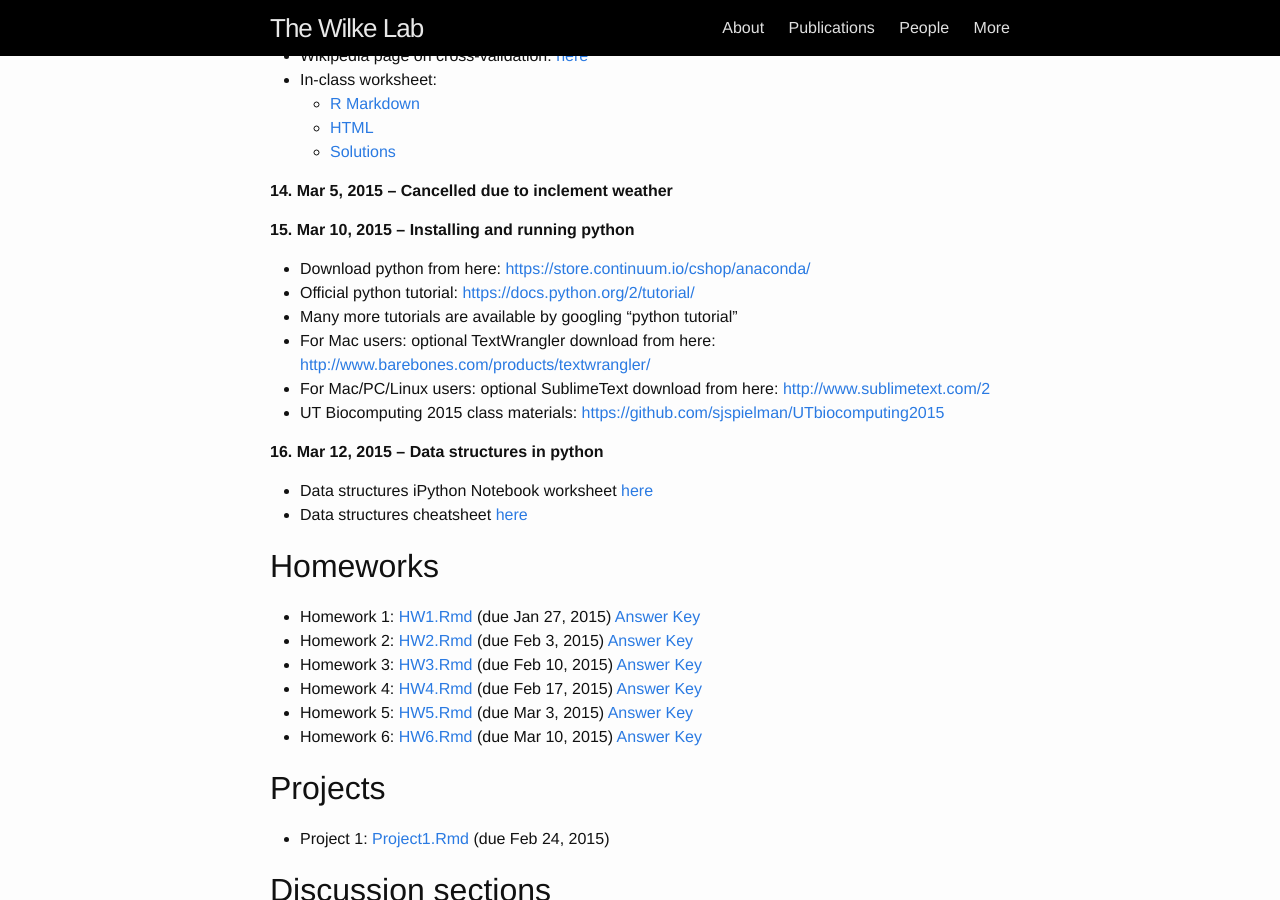
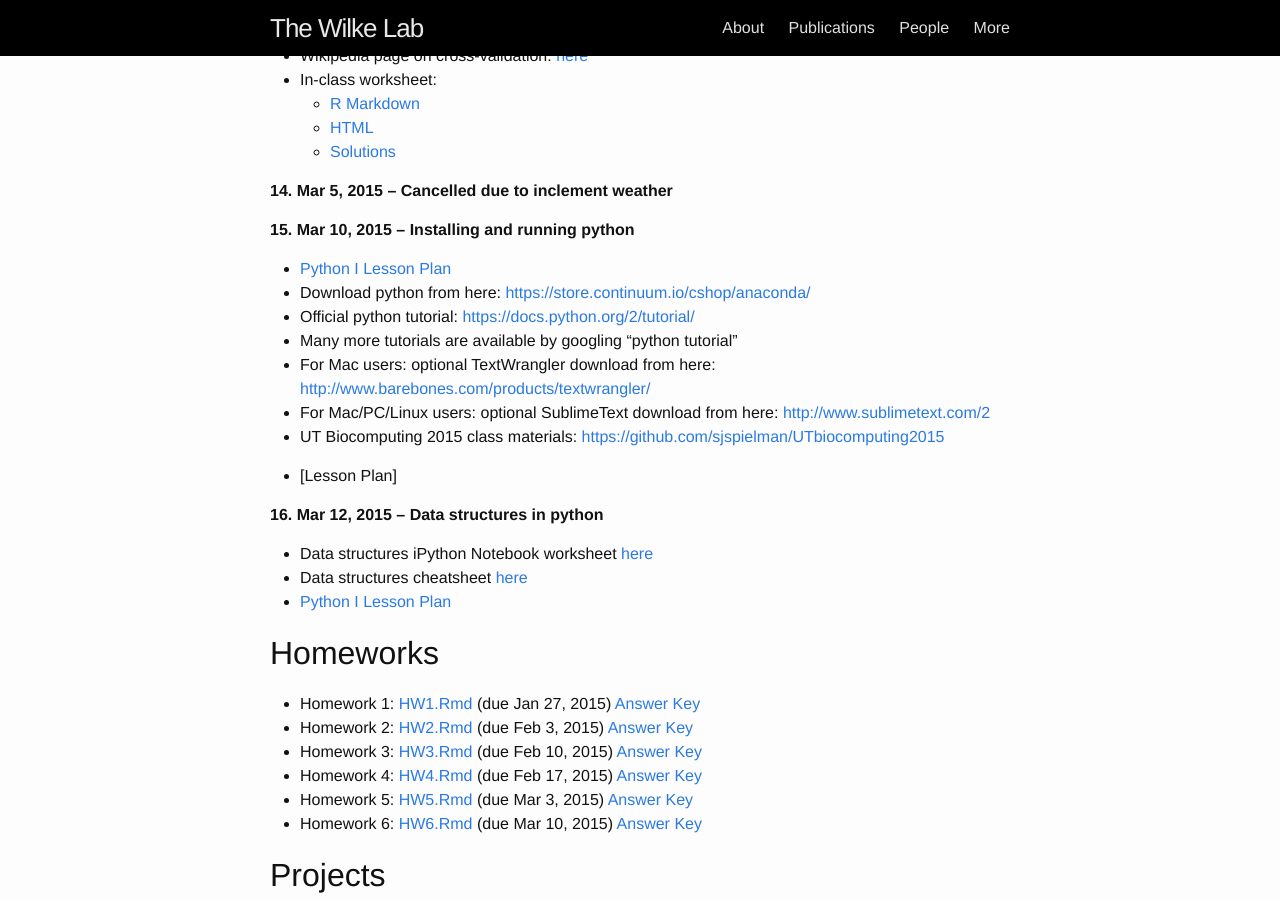
Before and after one commit to wilkelab/wilkelab.github.io.archive_sep_2020, a Jekyll site: the page built from classes/SDS348_spring_2015.md, in a window 1280 px wide and 900 px high, scrolled down 2856 px. Built offline with Jekyll 4.4.1, drawn with Linux system fonts in a browser that asks for light colours.

Commit message:
link to python1 lesson

```diff
--- a/classes/SDS348_spring_2015.md
+++ b/classes/SDS348_spring_2015.md
@@ -136,6 +136,7 @@ Syllabus and schedule: [SDS348_syllabus_spring2015.pdf](/classes/SDS348/SDS348_s
 
 **15. Mar 10, 2015 – Installing and running python**
 
+* [Python I Lesson Plan](/classes/SDS348/2015_spring_slides/class15_python1.pdf)
 * Download python from here: [https://store.continuum.io/cshop/anaconda/](https://store.continuum.io/cshop/anaconda/)
 * Official python tutorial: [https://docs.python.org/2/tutorial/](https://docs.python.org/2/tutorial/)
 * Many more tutorials are available by googling "python tutorial"
@@ -143,11 +144,13 @@ Syllabus and schedule: [SDS348_syllabus_spring2015.pdf](/classes/SDS348/SDS348_s
 * For Mac/PC/Linux users: optional SublimeText download from here: [http://www.sublimetext.com/2](http://www.sublimetext.com/2)
 * UT Biocomputing 2015 class materials: [https://github.com/sjspielman/UTbiocomputing2015](https://github.com/sjspielman/UTbiocomputing2015)
 
+* [Lesson Plan]
+
 **16. Mar 12, 2015 – Data structures in python**
 
 * Data structures iPython Notebook worksheet [here](/classes/SDS348/2015_spring_worksheets/Python1.ipynb/)
 * Data structures cheatsheet [here](/classes/SDS348/2015_spring_worksheets/python_datastructures.pdf/)
-
+* [Python I Lesson Plan](/classes/SDS348/2015_spring_slides/class15_python1.pdf)
 
 ## Homeworks
 - Homework 1: [HW1.Rmd](/classes/SDS348/2015_spring_homeworks/HW1.Rmd) (due Jan 27, 2015) [Answer Key](/classes/SDS348/2015_spring_homeworks/HW1-solution.html)
```
Also changed, not shown: 1 other file.
